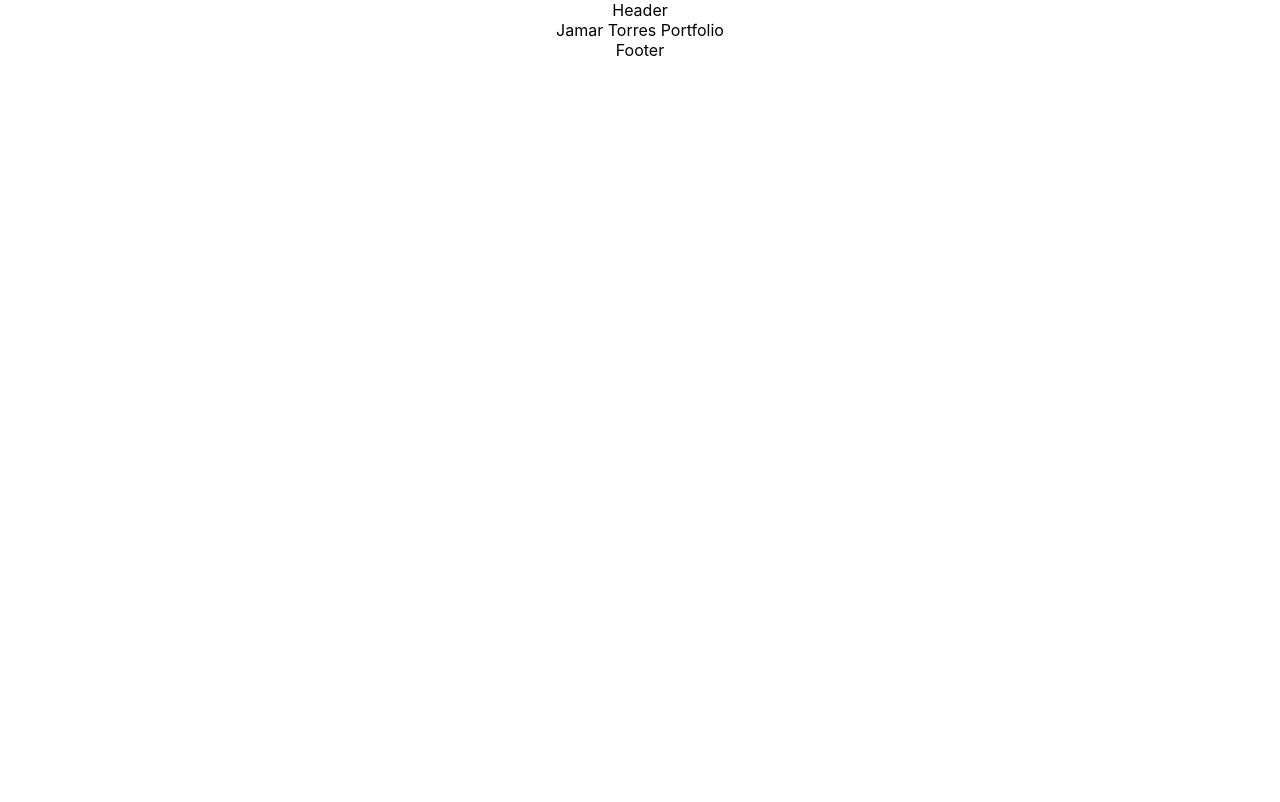
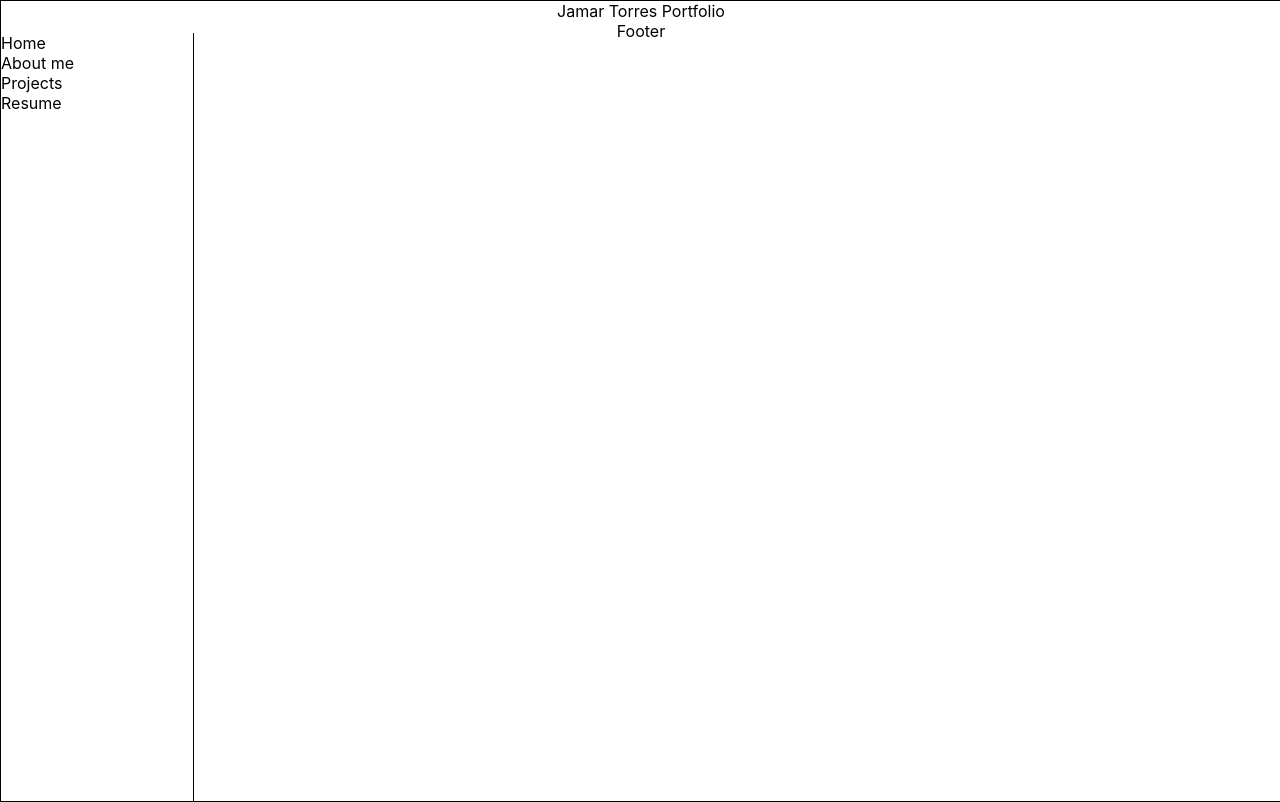
Before and after one commit to jrizza88/JamarTorresPortfolio, a React (Create React App) app in the folder jamar-portfolio-app/: page / in a window 1280 px wide. Built offline with nearby package versions, Linux system fonts and the light colour scheme.

Commit message:
updated header to be side nav based and downloaded styled components

```diff
--- a/jamar-portfolio-app/package.json
+++ b/jamar-portfolio-app/package.json
@@ -6,7 +6,8 @@
     "react": "^16.8.6",
     "react-dom": "^16.8.6",
     "react-router-dom": "^5.0.0",
-    "react-scripts": "3.0.1"
+    "react-scripts": "3.0.1",
+    "styled-components": "4.2.1"
   },
   "scripts": {
     "start": "react-scripts start",
--- a/jamar-portfolio-app/src/App.css
+++ b/jamar-portfolio-app/src/App.css
@@ -1,5 +1,8 @@
 .App {
   text-align: center;
+  width: 100%;
+  height: 100vh;
+  border: 1px solid black;
 }
 
 .App-logo {
--- a/jamar-portfolio-app/src/App.js
+++ b/jamar-portfolio-app/src/App.js
@@ -14,4 +14,4 @@ const App = () => {
   );
 };
 
-export default App;
+export default withRouter(App);
--- a/jamar-portfolio-app/src/components/Reusables/Header.js
+++ b/jamar-portfolio-app/src/components/Reusables/Header.js
@@ -1,5 +1,38 @@
 import React from "react";
+import styled from "styled-components";
+import { Route, NavLink } from "react-router-dom";
 
-const Header = props => <div>Header</div>;
+const HeaderContainer = styled.div`
+  display: flex;
+  position: fixed;
+  flex-direction: column;
+  margin-top: 2.5%;
+  justify-content: flex-start;
+  align-items: flex-start;
+  align-self: flex-start;
+  border-right: 1px solid black;
+  width: 15%;
+  height: 100vh;
+`;
+
+const Header = props => (
+  <HeaderContainer>
+    <div>Home</div>
+    <div>About me</div>
+    <div>Projects</div>
+    <div>Resume</div>
+  </HeaderContainer>
+);
+
+// class Header extends React.Component {
+//   constructor (props) {
+//     super (props)
+//   }
+//   render () {
+//     <div>
+//       Header
+//     </div>
+//   }
+// }
 
 export default Header;
```
